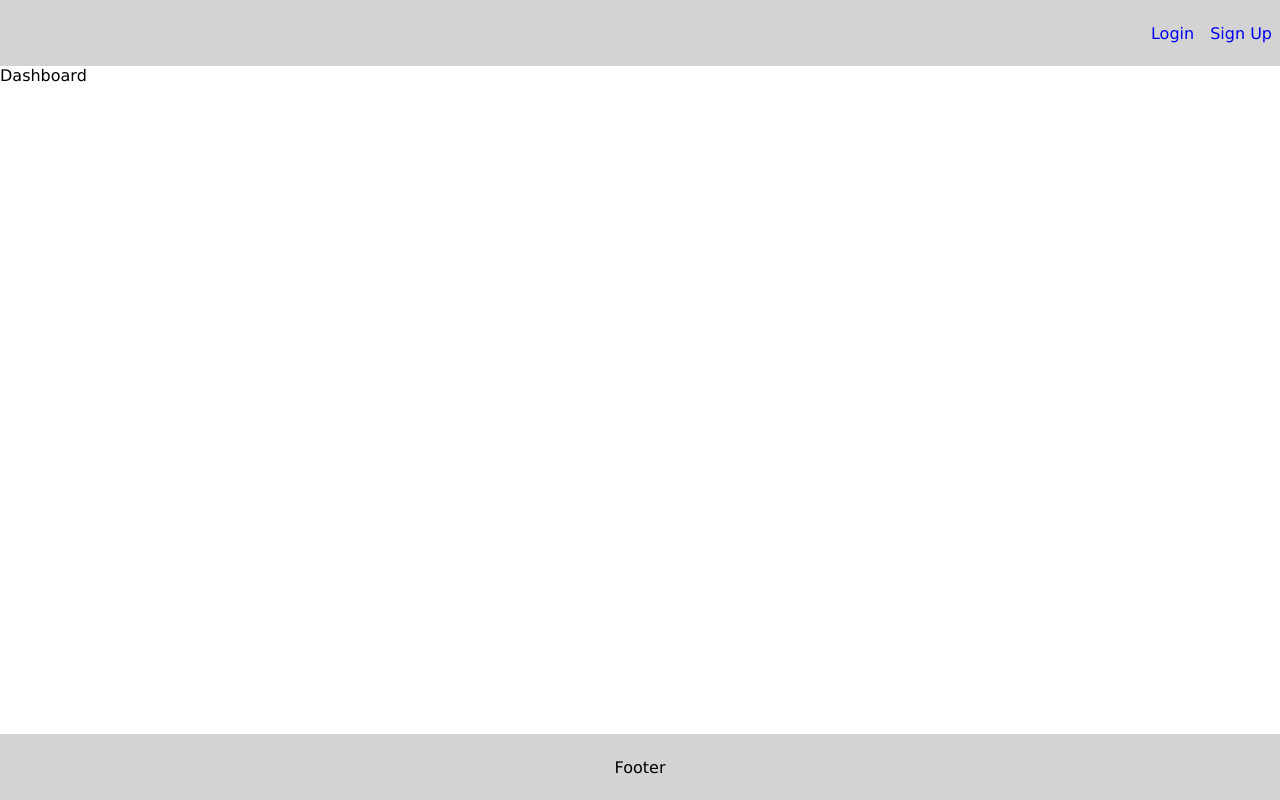
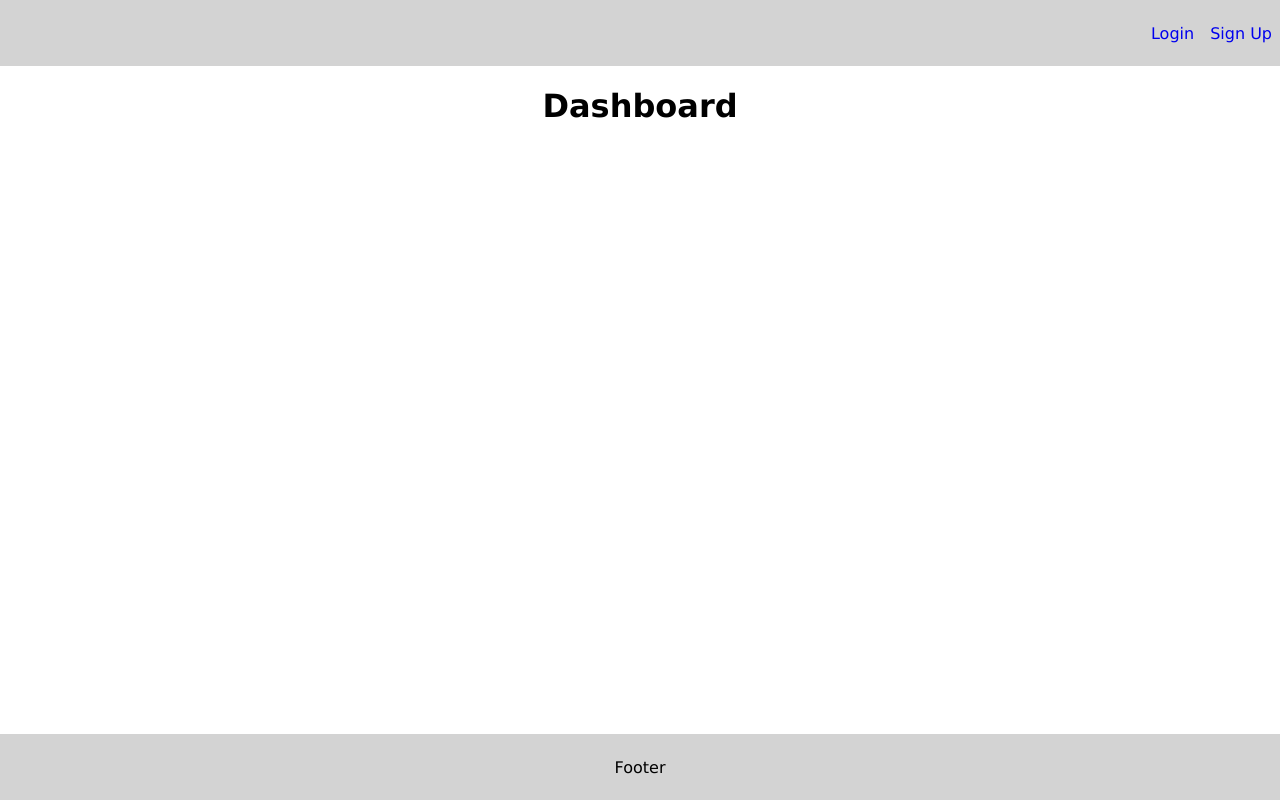
Before and after one commit to jbohde/vite-apollo-mongo, a React (Vite) app in the folder client/: page /dashboard in a window 1280 px wide. Built offline with nearby package versions, Linux system fonts and the light colour scheme.

Commit message:
chore: improve page title display

```diff
--- a/client/src/App.css
+++ b/client/src/App.css
@@ -71,3 +71,7 @@ button {
   padding: 1.5rem;
   box-shadow: rgba(0, 0, 0, 0.16) 0px 1px 4px;
 }
+
+.page-title {
+  text-align: center;
+}
--- a/client/src/pages/Dashboard.jsx
+++ b/client/src/pages/Dashboard.jsx
@@ -1,6 +1,6 @@
 function Dashboard() {
   return (
-    <div>Dashboard</div>
+    <h1 className="page-title">Dashboard</h1>
   )
 }
 
--- a/client/src/pages/Error.jsx
+++ b/client/src/pages/Error.jsx
@@ -1,6 +1,6 @@
 function Error() {
   return (
-    <div>Error</div>
+    <h1 className="page-title">Error</h1>
   )
 }
 
--- a/client/src/pages/Landing.jsx
+++ b/client/src/pages/Landing.jsx
@@ -1,6 +1,6 @@
 function Landing() {
   return (
-    <div>Landing</div>
+    <h1 className="page-title">Landing</h1>
   )
 }
 
```
